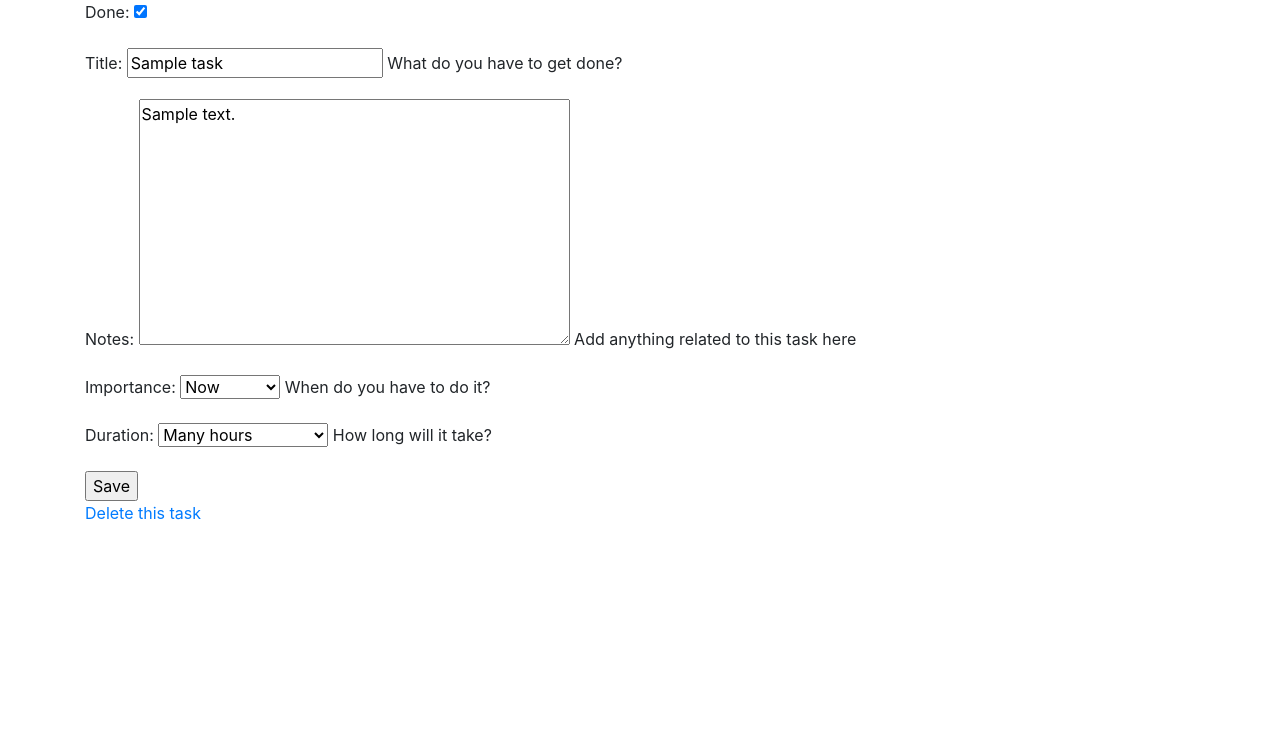
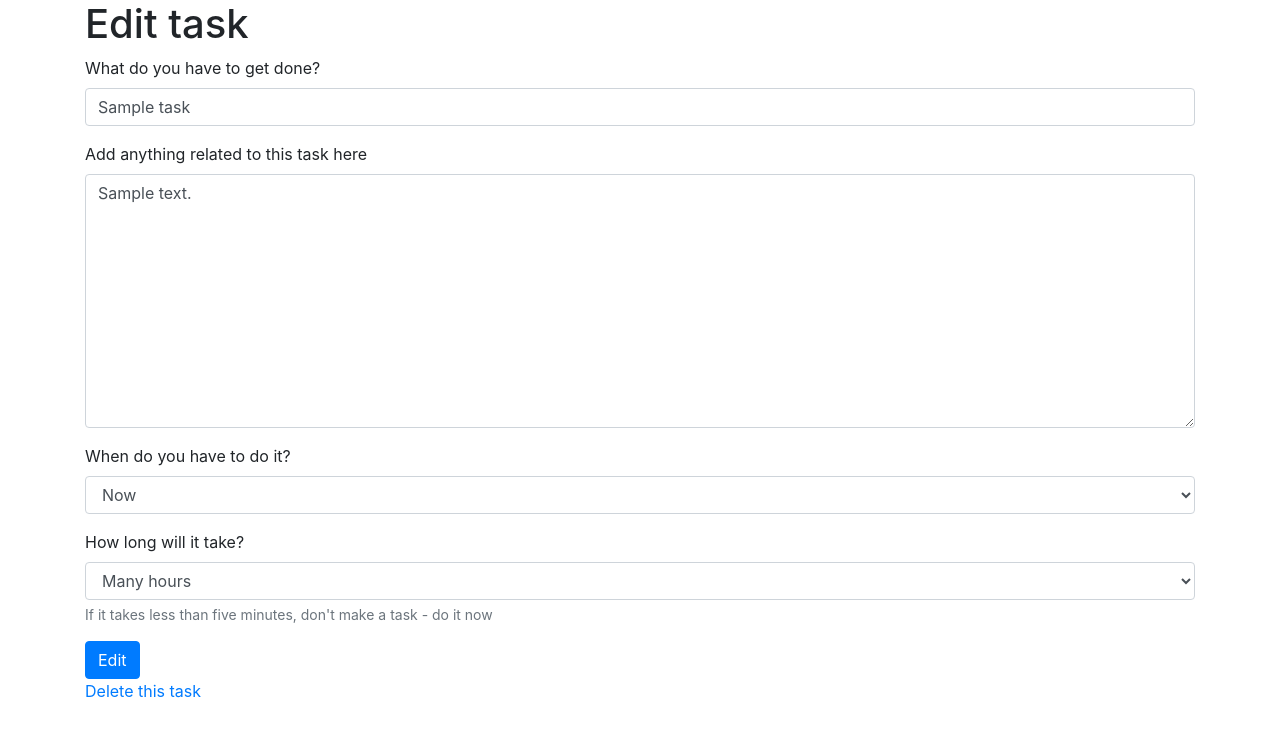
Before and after one commit to dom-o/soon, a Django app: page /edit/1/ in a window 1280 px wide. Shown: the part 56-800 px from the top of the page. Run offline with Django 3.2, Linux system fonts and the light colour scheme; a user stored in the database is signed in; tables that the repository leaves empty hold one stand-in row (values such as "Sample post"); some libraries are stand-ins or nearby versions.

Commit message:
Use bootstrap for task forms.

```diff
--- a/todo/models.py
+++ b/todo/models.py
@@ -40,7 +40,7 @@ class Task(models.Model):
     )
 
     def __str__(self):
-        return self.title + " - "+  str(self.getPriority())
+        return self.title + " - "+  str(self.priority)
 
     @property
     def priority(self):
--- /dev/null
+++ b/todo/templates/base_bs_form.html
@@ -0,0 +1,37 @@
+{% load widget_tweaks %}
+
+{% if form.non_field_errors %}
+    <div class="alert alert-danger" role="alert">
+        {% for error in form.non_field_errors %}
+            {{ error }}
+        {% endfor %}
+    </div>
+{% endif %}
+
+{% for field in form %}
+    <div class="form-group">
+        {% if field.help_text %}
+            <label for="{{field.id_for_label}}">{{ field.help_text }}</label>
+        {% else %}
+            {{ field.label_tag }}
+        {% endif %}
+
+        {% if form.is_bound %}
+            {% if field.errors %}
+                {% render_field field class="form-control is-invalid" %}
+                {% for error in field.errors %}
+                    <div class="invalid-feedback">
+                        {{ error }}
+                    </div>
+                {% endfor %}
+            {% else %}
+                {% render_field field class="form-control is-valid" %}
+            {% endif %}
+        {% else %}
+            {% render_field field class="form-control" %}
+        {% endif %}
+
+        {% block morefield %}
+        {% endblock %}
+    </div>
+{% endfor %}
--- /dev/null
+++ b/todo/templates/todo/include/bs_task_form.html
@@ -0,0 +1,9 @@
+{% extends 'base_bs_form.html' %}
+
+{% block morefield %}
+
+{% if field.name == 'duration' %}
+    <small class="form-text text-muted">If it takes less than five minutes, don't make a task - do it now</small>
+{% endif %}
+
+{% endblock %}
--- a/todo/templates/todo/task_edit_form.html
+++ b/todo/templates/todo/task_edit_form.html
@@ -1,11 +1,15 @@
 {% extends "logged_in_generic.html" %}
+{% load widget_tweaks %}
 
 {% block content %}
 
-<form action="" method="post">{% csrf_token %}
-    {{ form.as_p }}
-    <input type="submit" value="Save" />
+<h1>Edit task</h2>
+
+<form action="" method="post"> {% csrf_token %}
+    {% include 'todo/include/bs_task_form.html' with form=form %}
+    <input type="submit" class="btn btn-primary" value="Edit">
 </form>
+
 <a href= "{% url 'todo:delete' object.id %}" >Delete this task</a>
 
 {% endblock %}
--- a/todo/views.py
+++ b/todo/views.py
@@ -77,7 +77,7 @@ class TaskEditView(LoginRequiredMixin, generic.edit.UpdateView):
     model= Task
     success_url = reverse_lazy('todo:home')
     template_name_suffix = '_edit_form'
-    fields = ['done', 'title', 'notes', 'importance', 'duration']
+    fields = ['title', 'notes', 'importance', 'duration']
 
     def get_queryset(self):
         base = super(TaskEditView, self).get_queryset()
```
Also changed, not shown: todo/templates/todo/task_form.html (+1 -11 lines).
